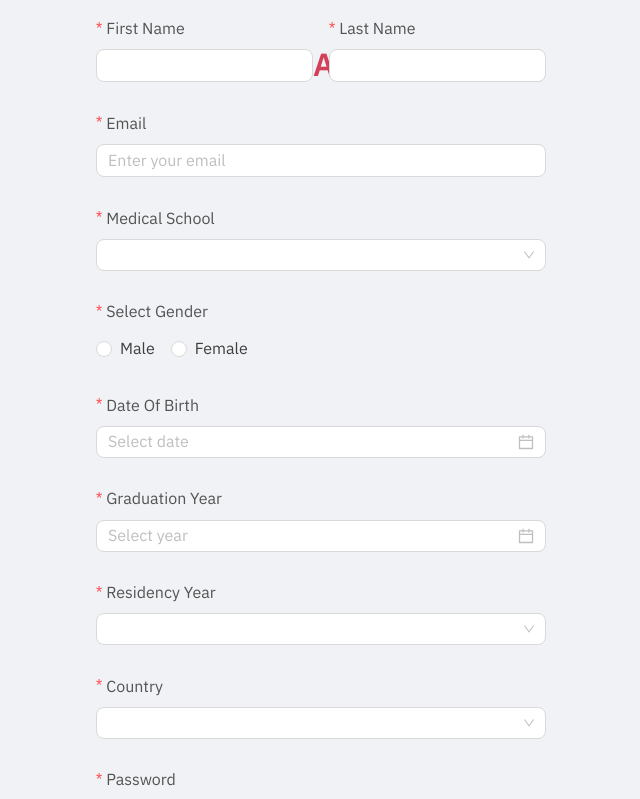
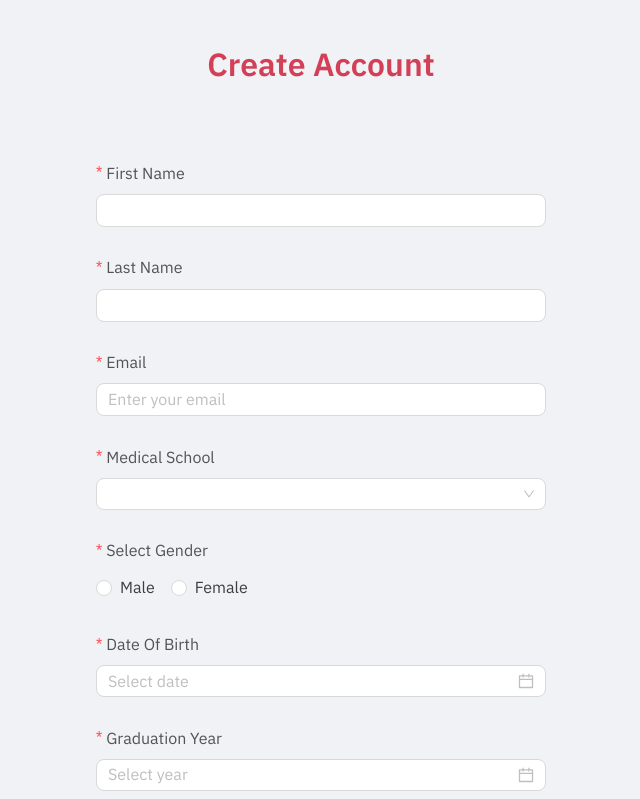
Before and after one commit to nanosoftmsz/radme-case-study-front-end, a React (Create React App) app: page /register in a window 1280 px wide. Shown: the top 799 px of the page, without its empty margins (319-959 px from the left). Built offline with nearby package versions, Linux system fonts and the light colour scheme.

Commit message:
chore: added profile page

```diff
--- a/src/layouts/AdminLayout.js
+++ b/src/layouts/AdminLayout.js
@@ -1,12 +1,11 @@
-import React, { useState } from "react";
-import { Avatar, Button, Dropdown, Layout, Menu } from "antd";
-import { LogoutOutlined, MenuOutlined, UserOutlined } from "@ant-design/icons";
-import { Link, useHistory } from "react-router-dom";
+import { Avatar, Button, Dropdown, Layout, Menu } from 'antd';
+import { LogoutOutlined, MenuOutlined, UserOutlined } from '@ant-design/icons';
+import { Link, useHistory } from 'react-router-dom';
 
-import { BaseAPI } from "../utils/Api";
-import AppRoutes from "../routes";
-import "../styles/Navbar.less";
-import "../styles/Sidebar.less";
+import AppRoutes from '../routes';
+
+import '../styles/Navbar.less';
+import '../styles/Sidebar.less';
 
 const { Header, Content, Footer } = Layout;
 
@@ -14,19 +13,8 @@ const AdminLayout = () => {
   const history = useHistory();
 
   const logout = () => {
-    BaseAPI.get("/auth/logout", {
-      headers: {
-        Authorization: "Bearer " + localStorage.getItem("accessToken"),
-      },
-    })
-      .then(() => {
-        localStorage.clear();
-        history.push("/login");
-      })
-      .catch(() => {
-        localStorage.clear();
-        history.push("/login");
-      });
+    localStorage.clear();
+    history.push('/login');
   };
 
   const menu = (
@@ -37,7 +25,7 @@ const AdminLayout = () => {
         </Menu.Item>
       </Link>
 
-      <Menu.Item key='3' onClick={logout} icon={<LogoutOutlined />}>
+      <Menu.Item key='2' onClick={logout} icon={<LogoutOutlined />}>
         Logout
       </Menu.Item>
     </Menu>
@@ -58,15 +46,15 @@ const AdminLayout = () => {
         <Header className='site-layout-sub-header-background '>
           <Button className='menu' type='primary' icon={<MenuOutlined />} />
           <Dropdown className='logout-btn' overlay={menu} placement='topRight' arrow>
-            <Avatar style={{ backgroundColor: "#039be5" }} icon={<UserOutlined />} />
+            <Avatar style={{ backgroundColor: '#039be5' }} icon={<UserOutlined />} />
           </Dropdown>
         </Header>
-        <Content style={{ margin: "24px 24px 0 24px" }}>
+        <Content style={{ margin: '24px 24px 0 24px' }}>
           <div className='site-layout-background'>
             <AppRoutes />
           </div>
         </Content>
-        <Footer style={{ textAlign: "center" }}>RadMe ©{new Date().getFullYear()} Created by NanoSoft</Footer>
+        <Footer style={{ textAlign: 'center' }}>RadMe ©{new Date().getFullYear()} Created by NanoSoft</Footer>
       </Layout>
     </Layout>
   );
--- a/src/pages/Login.jsx
+++ b/src/pages/Login.jsx
@@ -1,7 +1,10 @@
 import React, { useState } from 'react';
-import { Form, Input, Button, Layout, Divider } from 'antd';
-import { KeyOutlined, LoadingOutlined } from '@ant-design/icons';
+import { Form, Input, Button, Layout, Divider, Row, Col } from 'antd';
+import { LoadingOutlined } from '@ant-design/icons';
 import { useHistory, Link } from 'react-router-dom';
+
+import { BaseAPI } from '../utils/Api';
+import Notification from '../components/controls/Notification';
 
 import '../styles/PageStyles/Login.less';
 
@@ -14,8 +17,29 @@ function Login() {
   const [loading, setLoading] = useState(false);
 
   const onFinish = (values) => {
-    localStorage.setItem('accessToken', 'lsdkfjlsdkf');
+    setLoading(true);
+
+    const body = {
+      email: values.email,
+      password: values.password,
+    };
+
+    BaseAPI.post('/auth/login', body)
+      .then((res) => {
+        localStorage.setItem('ri', res.data.data.role_id);
+        localStorage.setItem('at', res.data.data.token);
+        localStorage.setItem('i', res.data.data.id);
+
         history.push('/');
+      })
+      .catch((err) => {
+        if (err?.response?.data?.message) {
+          Notification(err?.response?.data?.message, 'error');
+        } else {
+          Notification('Something went wrong', 'error');
+        }
+      })
+      .finally(() => setLoading(false));
   };
 
   return (
@@ -28,7 +52,8 @@ function Login() {
       </div>
       <Content>
         <Form form={form} name='normal_login' className='login-form' onFinish={onFinish}>
-          <div className='systemlogin-mbl'>System Login</div>
+          <Row gutter={[16, 4]}>
+            <Col xs={24}>
               <Form.Item
                 name='email'
                 label='Email'
@@ -45,6 +70,8 @@ function Login() {
                 ]}>
                 <Input placeholder='Enter your email' />
               </Form.Item>
+            </Col>
+            <Col xs={24}>
               <Form.Item
                 name='password'
                 label='Password'
@@ -57,14 +84,20 @@ function Login() {
                 ]}>
                 <Input.Password placeholder='Enter your password' />
               </Form.Item>
+            </Col>
+            <Col xs={24}>
               <Form.Item>
                 <Button type='primary' disabled={loading} htmlType='submit' className='login-form-button'>
                   {loading && <LoadingOutlined />} Log In
                 </Button>
               </Form.Item>
+            </Col>
+            <Col xs={24}>
               <Form.Item>
                 <Link to='/register'>New here? Please register.</Link>
               </Form.Item>
+            </Col>
+          </Row>
         </Form>
       </Content>
     </Layout>
--- a/src/pages/Profile.jsx
+++ b/src/pages/Profile.jsx
@@ -1,20 +1,35 @@
-import { Tabs } from 'antd';
+import { useEffect } from 'react';
+import { Typography } from 'antd';
+import { useHistory } from 'react-router-dom';
 
-import ProfileInformation from './ProfileInformation';
-import ResetPassword from './ResetPassword';
+import { BaseAPI } from '../utils/Api';
+import ErrorHandler from '../utils/ErrorHandler';
+import Notification from '../components/controls/Notification';
 
-const { TabPane } = Tabs;
+const { Title } = Typography;
 
 const Profile = () => {
+  const history = useHistory();
+  useEffect(() => {
+    (async () => {
+      BaseAPI.get(`/auth/profile/${localStorage.getItem('i')}`, { headers: { Authorization: `Bearer ${localStorage.getItem('at')}` } })
+        .then((res) => {
+          console.log(res.data.data);
+        })
+        .catch((err) => {
+          if (err?.response?.data?.message) {
+            ErrorHandler(err?.response?.data?.message, history);
+          } else {
+            Notification('Something went wrong', 'error');
+          }
+        });
+    })();
+  }, []);
+
   return (
-    <Tabs defaultActiveKey='1' centered>
-      <TabPane tab='Profile Information' key='1'>
-        <ProfileInformation />
-      </TabPane>
-      <TabPane tab='Reset Password' key='2'>
-        <ResetPassword />
-      </TabPane>
-    </Tabs>
+    <Title level={2} className='center'>
+      Profile Information
+    </Title>
   );
 };
 
--- a/src/pages/Register.jsx
+++ b/src/pages/Register.jsx
@@ -2,11 +2,13 @@ import { useState } from 'react';
 import { Form, Input, Button, Layout, Select, DatePicker, Row, Col, Radio } from 'antd';
 import { LoadingOutlined } from '@ant-design/icons';
 import { useHistory, Link } from 'react-router-dom';
+import moment from 'moment';
 
 import { Country, MedicalSchools, residencyYear } from '../utils/Constants';
+import Notification from '../components/controls/Notification';
+import { BaseAPI } from '../utils/Api';
 
 import '../styles/PageStyles/Login.less';
-import Notification from '../components/controls/Notification';
 
 const { Header, Content } = Layout;
 const { Option } = Select;
@@ -18,24 +20,35 @@ const Register = () => {
   const [loading, setLoading] = useState(false);
 
   const onFinish = (values) => {
-    console.log(values);
-    Notification('hello there', 'success');
+    setLoading(true);
     const body = {
       f_name: values.f_name,
       l_name: values.l_name,
       email: values.email,
       med_school: values.med_school,
-      gender: 'Male',
-      dob: '1997-03-01',
-      year_of_graduation: '2020',
-      password: '1234',
-      residency: 'ABC',
-      state: 'Texas',
-      country: 'USA',
+      gender: values.gender,
+      dob: moment(values.dob).format('YYYY-MM-DD'),
+      year_of_graduation: moment(values.graduation_year).format('YYYY'),
+      password: values.password,
+      residency: values.residency_year,
+      state: values.country,
+      country: values.country,
       user_type: 2,
     };
 
-    // BaseAPI.post('/auth/signup')
+    BaseAPI.post('/auth/signup', body)
+      .then((res) => {
+        history.push('/login');
+        Notification('Account created successfully. Please login now', 'success');
+      })
+      .catch((err) => {
+        if (err?.response?.data?.message) {
+          Notification(err?.response?.data?.message, 'error');
+        } else {
+          Notification('Something went wrong!', 'error');
+        }
+      })
+      .finally(() => setLoading(false));
   };
 
   return (
@@ -43,15 +56,15 @@ const Register = () => {
       <Header className='login-header'>
         <div className='systemlogin-text'>Create Account</div>
       </Header>
-      <Content className='login-form'>
-        <Form form={form} onFinish={onFinish} layout='vertical'>
+      <Content>
+        <Form className='login-form' form={form} onFinish={onFinish} layout='vertical' style={{ marginTop: '12em' }}>
           <Row gutter={[16, 4]}>
-            <Col xs={24} sm={12}>
+            <Col xs={24}>
               <Form.Item name='f_name' label='First Name' rules={[{ required: true, message: 'First name is required' }]}>
                 <Input />
               </Form.Item>
             </Col>
-            <Col xs={24} sm={12}>
+            <Col xs={24}>
               <Form.Item name='l_name' label='Last Name' rules={[{ required: true, message: 'Last name is required' }]}>
                 <Input />
               </Form.Item>
--- a/src/routes/ProtectedRoute/LoggedInRoute.js
+++ b/src/routes/ProtectedRoute/LoggedInRoute.js
@@ -1,15 +1,15 @@
-import React from "react";
-import { Route, Redirect } from "react-router-dom";
+import React from 'react';
+import { Route, Redirect } from 'react-router-dom';
 
 const LoggedInRoute = ({ component: Component, ...rest }) => {
   return (
     <Route
       {...rest}
       render={(props) => {
-        if (localStorage && localStorage.getItem("accessToken")) {
+        if (localStorage && localStorage.getItem('at')) {
           return <Component {...props} />;
         } else {
-          return <Redirect to="/login" />;
+          return <Redirect to='/login' />;
         }
       }}
     />
--- a/src/routes/index.js
+++ b/src/routes/index.js
@@ -1,12 +1,14 @@
 import { Switch, Route } from 'react-router-dom';
 
 import Home from '../pages/Home';
+import Profile from '../pages/Profile';
 
 const AppRoutes = () => {
   return (
     <>
       <Switch>
         <Route exact path='/' component={Home} />
+        <Route exact path='/profile' component={Profile} />
       </Switch>
     </>
   );
--- /dev/null
+++ b/src/utils/ErrorHandler.js
@@ -0,0 +1,12 @@
+import Notification from '../components/controls/Notification';
+
+const ErrorHandler = (message, navigate) => {
+  if (message === 'Session Expired') {
+    localStorage.clear();
+    navigate('/login');
+  } else {
+    Notification(message, 'error');
+  }
+};
+
+export default ErrorHandler;
```
Also changed, not shown: 2 other files (tests, documents, lock files or other folders). Lines whose indentation alone changed are shown as unchanged.
